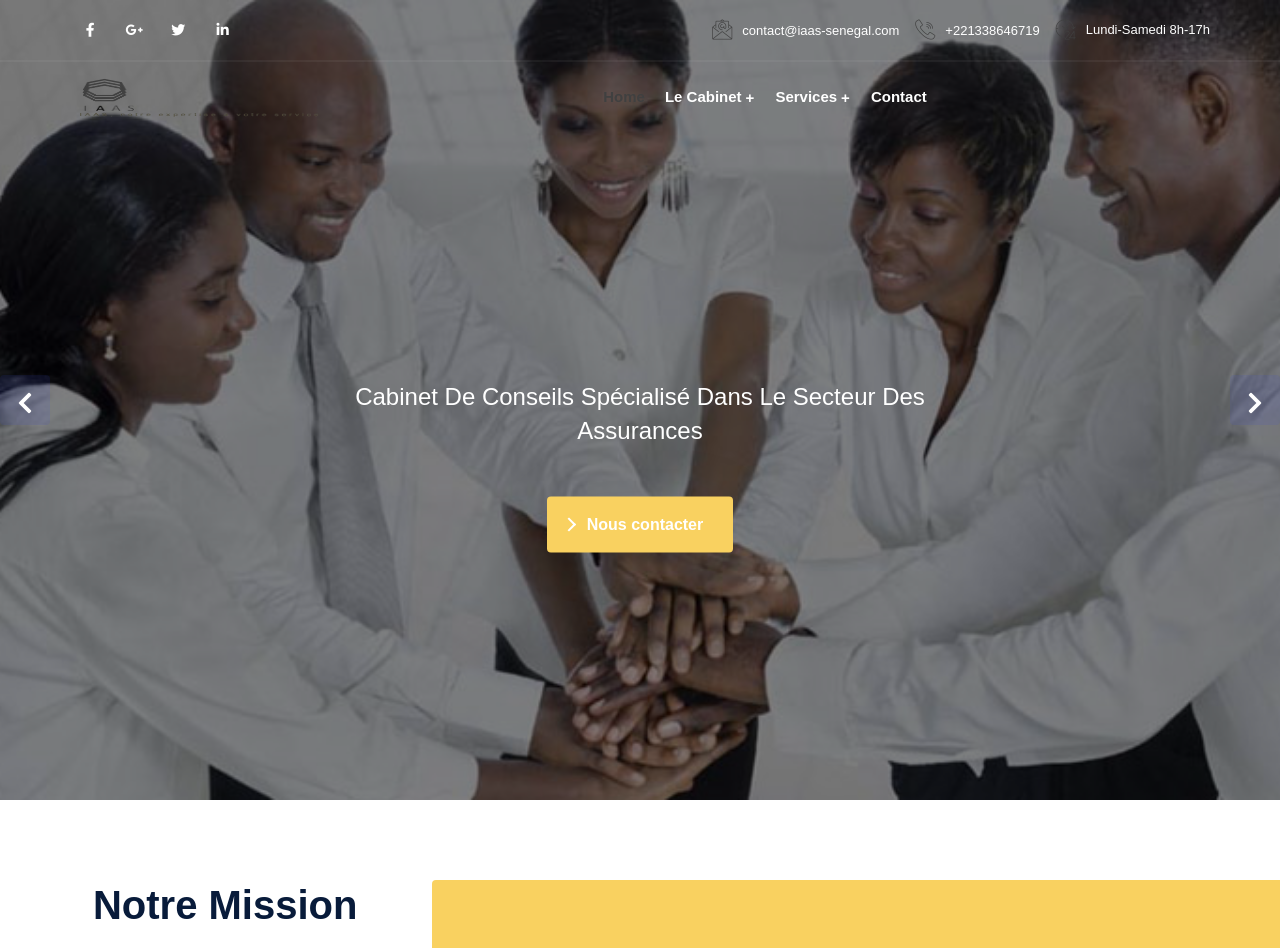
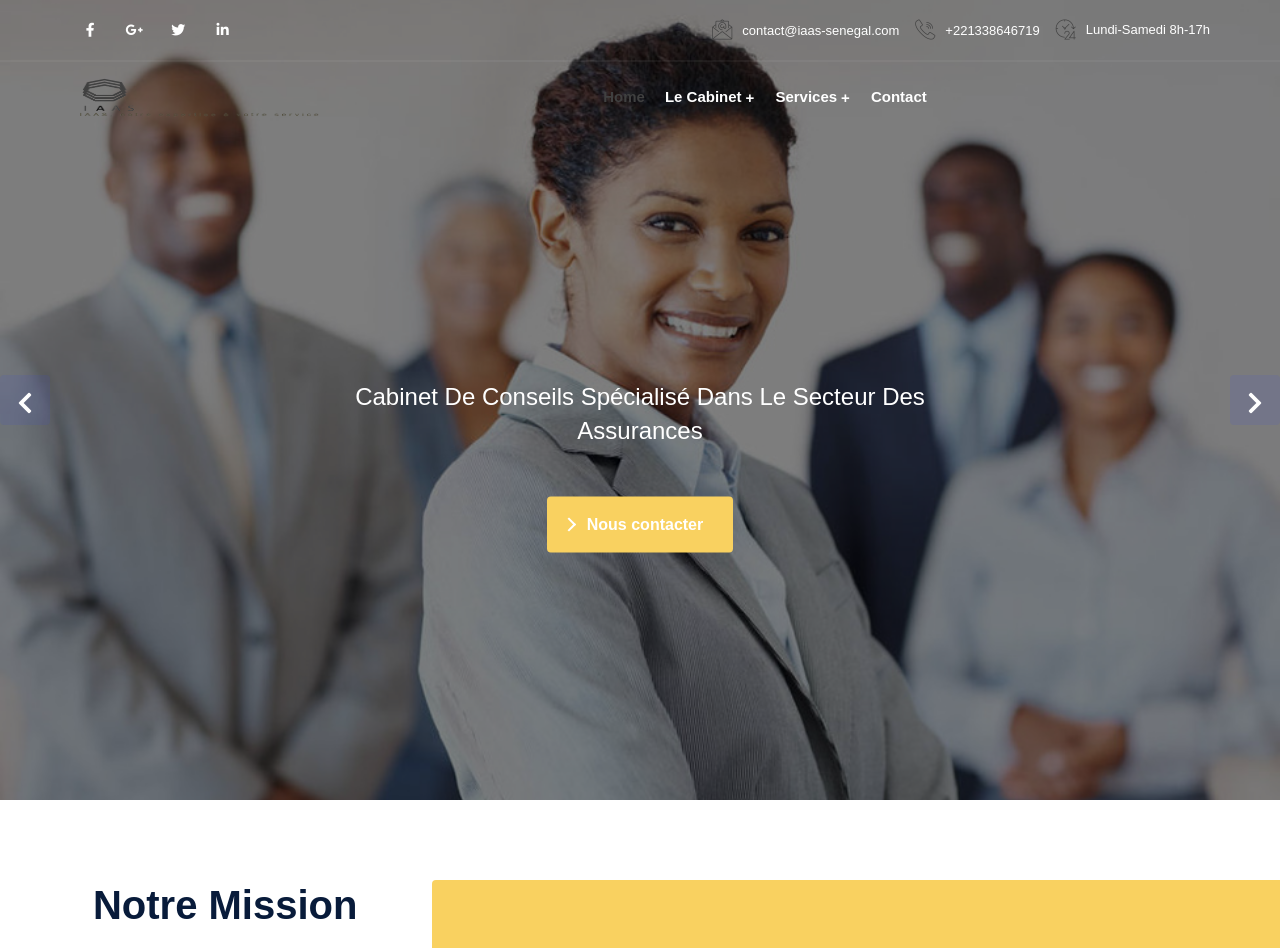
Before and after one commit to capinho/iaas-senegal, a Django app: page / in a window 1280 px wide. Shown: the top 948 px of the page. Run offline with Django 3.2, Linux system fonts and the light colour scheme; some libraries are stand-ins or nearby versions.

Commit message:
correction bug

```diff
--- a/projsoumare/urls.py
+++ b/projsoumare/urls.py
@@ -22,6 +22,6 @@ from django.views.static import serve
 urlpatterns = [
     path('admin/', admin.site.urls),
     path('', include('website.urls')),
-    re_path(r'^static/(?P<path>.*)$', serve,{'document_root': settings.STATIC_ROOT}),
+    #re_path(r'^static/(?P<path>.*)$', serve,{'document_root': settings.STATIC_ROOT}),
 
 ]
--- a/website/templates/base.html
+++ b/website/templates/base.html
@@ -102,7 +102,7 @@
             <div class="footer-cntct">
               <ul class="media-icon list-unstyled">
                 <li>
-                  <p class="mb-0"><i class="flaticon-paper-plane"></i>Villa 2961 /B- Dieuppeul IV – Dakar Sénégal </p>
+                  <p class="mb-0"><i class="flaticon-paper-plane"></i>IMMEUBLE EPI, BOULEVARD DU SUD, RUE DES ÉCRIVAINS , POINT E DAKAR SÉNÉGAL </p>
                 </li>
                 <li><i class="flaticon-email"></i>  <a href="mailto:contact@iaas-senegal.com">contact@iaas-senegal.com</a>
                 </li>
--- a/website/templates/contact.html
+++ b/website/templates/contact.html
@@ -215,14 +215,14 @@
           <h4 class="text-theme">Addresse:</h4>
           <div class="mb-3">
             <h6 class="font-w-5">Bureau:</h6>
-            <span class="text-black"> Villa 2961 /B- Dieuppeul IV – Dakar Sénégal</span>
+            <span class="text-black"> IMMEUBLE EPI, BOULEVARD DU SUD, RUE DES ÉCRIVAINS , POINT E DAKAR SÉNÉGAL</span>
           </div>
         </div>
       </div>
       <div class="col-lg-4 col-md-6 md-mt-5">
         <div class="contact-media"> <i class="flaticon-email"></i>
           <h4 class="text-theme">Envoyez-nous un email</h4>
-          <p class="mb-3">Envoyez-nous un e-mail pour des questions générales, y compris des opportunités de marketing et de partenariat.</p> <a href="mailto:contact@iaas-senegal.com"> contact@iaas-senegal.com</a>
+          <p class="mb-3">Envoyez-nous un e-mail pour des questions générales, y compris des opportunités de marketing et de partenariat.</p>
           <a href="mailto:contact@iaas-senegal.com"> contact@iaas-senegal.com</a>
         </div>
       </div>
@@ -238,7 +238,7 @@
 </section>
 
 <div class="map iframe-h-2">
- <iframe src="https://www.google.com/maps/embed?pb=!1m18!1m12!1m3!1d3151.840108181602!2d144.95373631539215!3d-37.8172139797516!2m3!1f0!2f0!3f0!3m2!1i1024!2i768!4f13.1!3m3!1m2!1s0x6ad65d4c2b349649%3A0xb6899234e561db11!2sEnvato!5e0!3m2!1sen!2sin!4v1497005461921" allowfullscreen=""></iframe>
+<iframe src="https://www.google.com/maps/embed?pb=!1m18!1m12!1m3!1d3859.199958639405!2d-17.460910385158613!3d14.70128128973845!2m3!1f0!2f0!3f0!3m2!1i1024!2i768!4f13.1!3m3!1m2!1s0xec173bf2b828ec5%3A0x9991b16580906863!2sBUREAU%20DU%20BIT%2C%20IMMEUBLE%20EPI%2C%20BOULEVARD%20DU%20SUD%2C%20RUE%20DES%20%C3%89CRIVAINS%20%2C%20POINT%20E%20DAKAR%20S%C3%89N%C3%89GAL!5e0!3m2!1sen!2ssn!4v1616163394008!5m2!1sen!2ssn" width="600" height="450" style="border:0;" allowfullscreen="" loading="lazy"></iframe>
 </div>
 
 <!--contact end-->
--- a/website/templates/home.html
+++ b/website/templates/home.html
@@ -77,7 +77,7 @@
 
 <section class="banner p-0 pos-r fullscreen-banner">
   <div class="banner-slider owl-carousel no-pb" data-dots="false" data-nav="true">
-    <div class="item" data-bg-img="{% static 'website/images/bg/home.jpeg' %}" data-overlay="5">
+    <div class="item" data-bg-img="{% static 'website/images/bg/08.jpg' %}" data-overlay="5">
       <div class="align-center">
         <div class="container">
           <div class="row justify-content-center text-center">
@@ -94,6 +94,22 @@
       </div>
     </div>
     <div class="item" data-bg-img="{% static 'website/images/bg/02.jpg' %}" data-overlay="5">
+      <div class="align-center">
+        <div class="container">
+          <div class="row justify-content-center text-center">
+            <div class="col-lg-7 col-md-12">
+              <h4 class="mb-4 text-white animated1">IAAS, notre expertise à votre service</h4>
+              <div class="animated3 mt-5">
+                <a class="btn btn-2" href="{% url 'contact' %}"> <span class="btn-icon btn-arrow"></span>
+                  <span class="btn-text">Nous contacter</span>
+                </a>
+              </div>
+            </div>
+          </div>
+        </div>
+      </div>
+    </div>
+    <div class="item" data-bg-img="{% static 'website/images/bg/001.jpg' %}" data-overlay="5">
       <div class="align-center">
         <div class="container">
           <div class="row justify-content-center text-center">
```
Also changed, not shown: projsoumare/settings.py (+6 -6 lines), static/website/images/bg/001.jpg (added), static/website/images/bg/02.jpg, static/website/images/testimonial/02.jpg.
